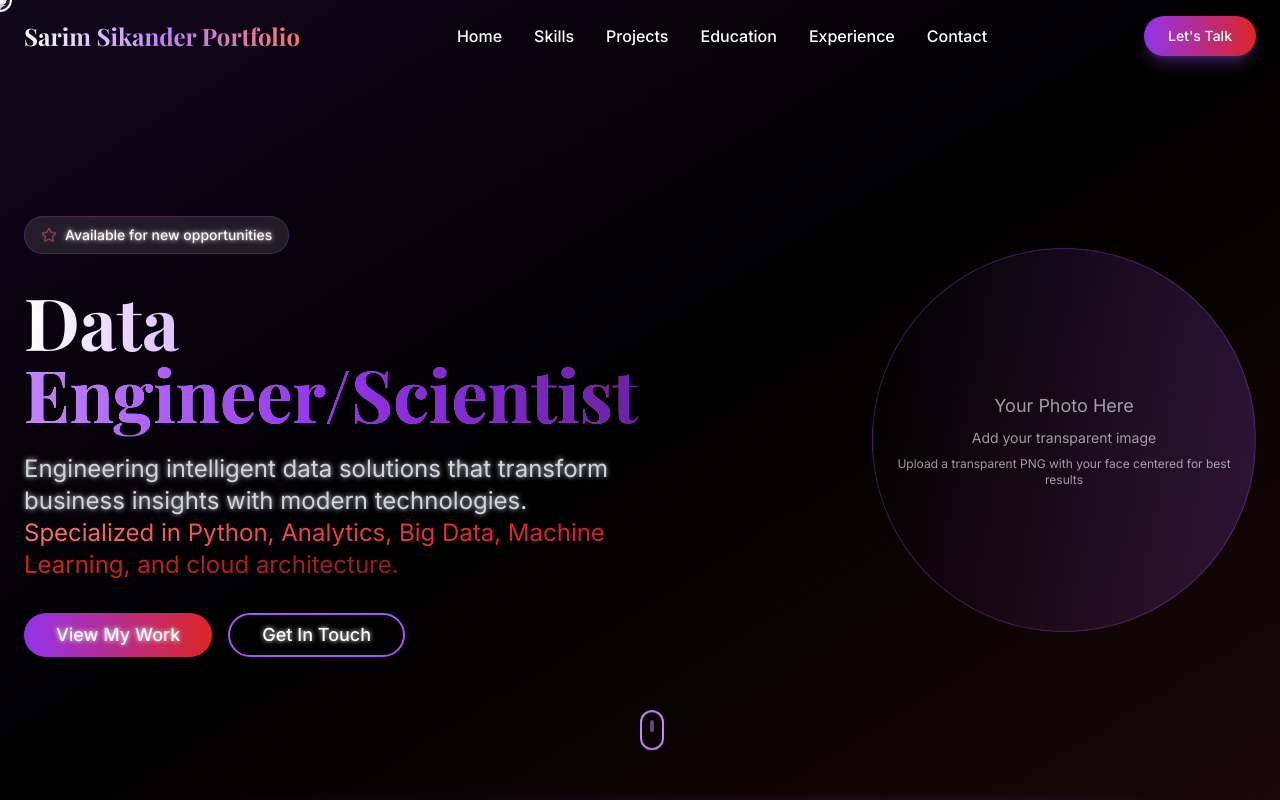
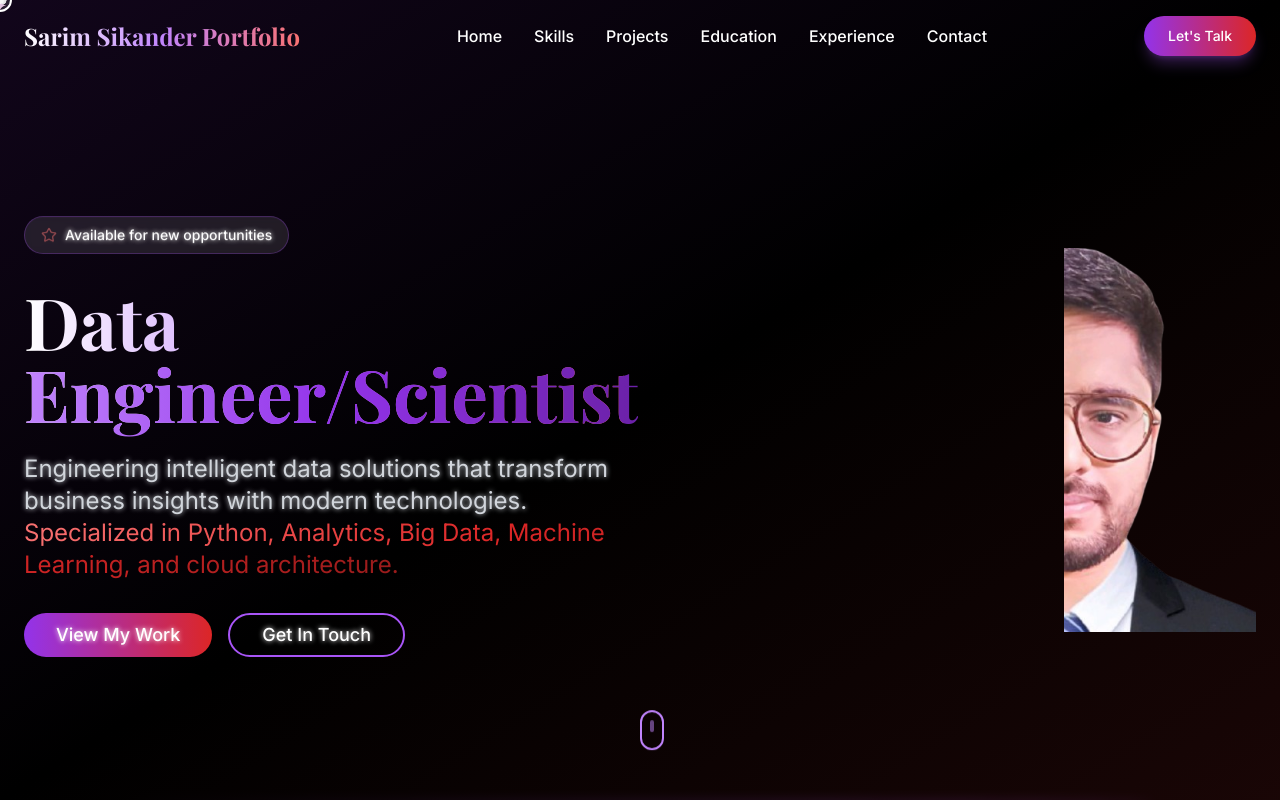
Before and after one commit to Sarim-Sikander/modern-resume-motion, a React (Vite) app: page / in a window 1280 px wide. Shown: the top 800 px of the page. Built offline with nearby package versions, Linux system fonts and the light colour scheme.

Commit message:
added things

```diff
--- a/src/components/HeroSection.tsx
+++ b/src/components/HeroSection.tsx
@@ -1,4 +1,3 @@
-
 import { Button } from '@/components/ui/button';
 import { Star } from 'lucide-react';
 
@@ -69,10 +68,12 @@ const HeroSection = () => {
             </div>
           </div>
 
-          {/* Right side - Profile image - Now visible on all screen sizes */}
+          {/* Right side - Profile image */}
           <div className="flex justify-center lg:justify-end items-center">
             <div className="relative w-80 h-80 lg:w-96 lg:h-96 overflow-hidden">
-              {/* Placeholder for your transparent image */}
+
+              {/* STEP 1: REMOVE/COMMENT OUT THIS ENTIRE PLACEHOLDER SECTION */}
+              {/*
               <div className="absolute right-0 top-0 w-full h-full bg-gradient-to-l from-purple-500/20 to-transparent rounded-full border border-purple-500/30 flex items-center justify-center">
                 <div className="text-center text-white/60">
                   <div className="text-lg mb-2">Your Photo Here</div>
@@ -80,14 +81,16 @@ const HeroSection = () => {
                   <div className="text-xs mt-2 px-4">Upload a transparent PNG with your face centered for best results</div>
                 </div>
               </div>
+              */}
 
-              {/* You can replace the placeholder above with your actual image like this: */}
-              {/* <img
-                src="/path-to-your-image.png"
-                alt="Profile"
+              {/* STEP 2: UNCOMMENT AND MODIFY THIS IMAGE SECTION */}
+              <img
+                src="/src/image.png"
+                alt="Sarim Sikander - Data Engineer/Scientist"
                 className="absolute right-0 top-0 w-full h-full object-cover object-center"
                 style={{ clipPath: 'inset(0 0 0 50%)' }}
-              /> */}
+              />
+
             </div>
           </div>
         </div>
```
Also changed, not shown: src/image.png (added).
